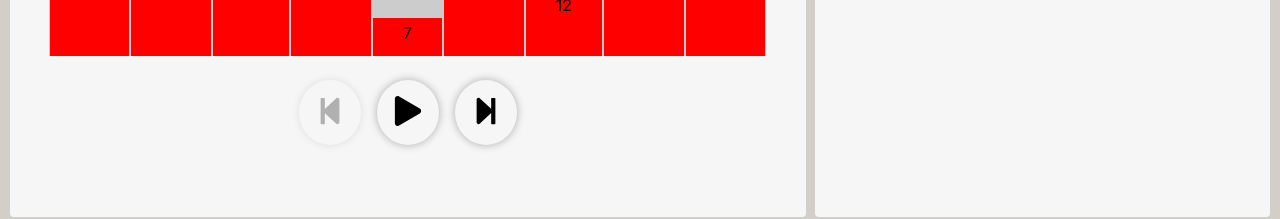
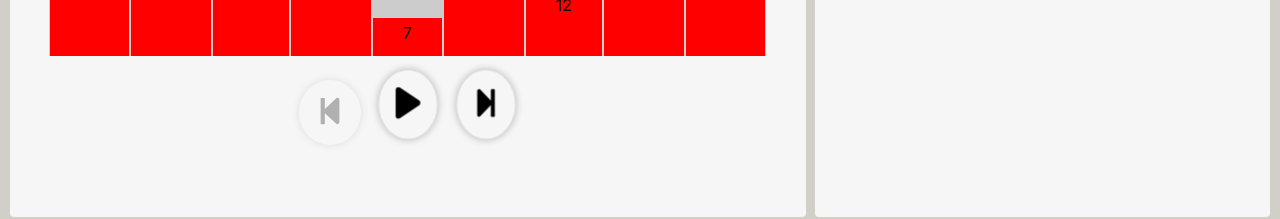
Before and after one commit to alsersan/sorting-visualizer, a React (Create React App) app: page / in a window 1280 px wide. Shown: the part 573-792 px from the top of the page. Built offline with nearby package versions, Linux system fonts and the light colour scheme.

Commit message:
ButtonRow: added bouncing animation

```diff
--- a/src/components/BarChartContainer/components/ButtonRow.js
+++ b/src/components/BarChartContainer/components/ButtonRow.js
@@ -33,6 +33,14 @@ const Button = styled.button`
       : "0 0 0.5rem rgba(0, 0, 0, 0.3)"};
   background-color: transparent;
   margin: 0 0.5rem;
+  animation: ${({ hasStarted, disabled }) =>
+    !hasStarted && !disabled ? "bounce 0.8s ease 0.5s infinite" : "none"};
+
+  @keyframes bounce {
+    50% {
+      transform: scale(0.9, 1.1) translateY(-0.8rem);
+    }
+  }
 `;
 
 const ButtonRow = ({
@@ -47,6 +55,7 @@ const ButtonRow = ({
   return (
     <StyledButtonRow>
       <Button
+        hasStarted={hasStarted}
         isRunning={isRunning}
         disabled={isRunning || !hasStarted}
         onClick={() => {
@@ -59,6 +68,7 @@ const ButtonRow = ({
       </Button>
       {isRunning ? (
         <Button
+          hasStarted={hasStarted}
           onClick={() => {
             stop();
             setIsRunning(false);
@@ -69,6 +79,7 @@ const ButtonRow = ({
         </Button>
       ) : (
         <Button
+          hasStarted={hasStarted}
           disabled={isSorted}
           onClick={() => {
             if (!isSorted) {
@@ -83,6 +94,7 @@ const ButtonRow = ({
         </Button>
       )}
       <Button
+        hasStarted={hasStarted}
         isRunning={isRunning}
         disabled={isRunning || isSorted}
         onClick={() => {
```
